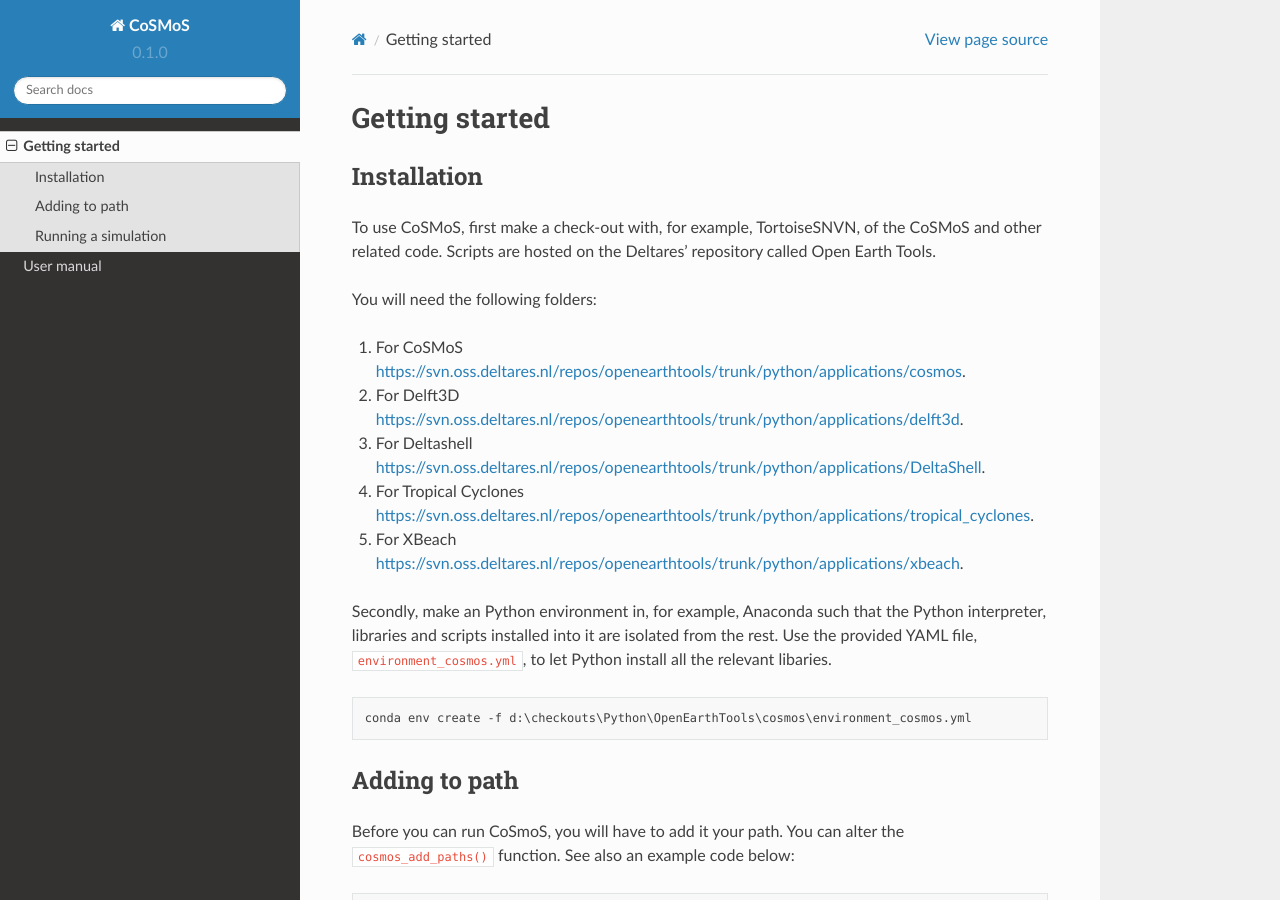
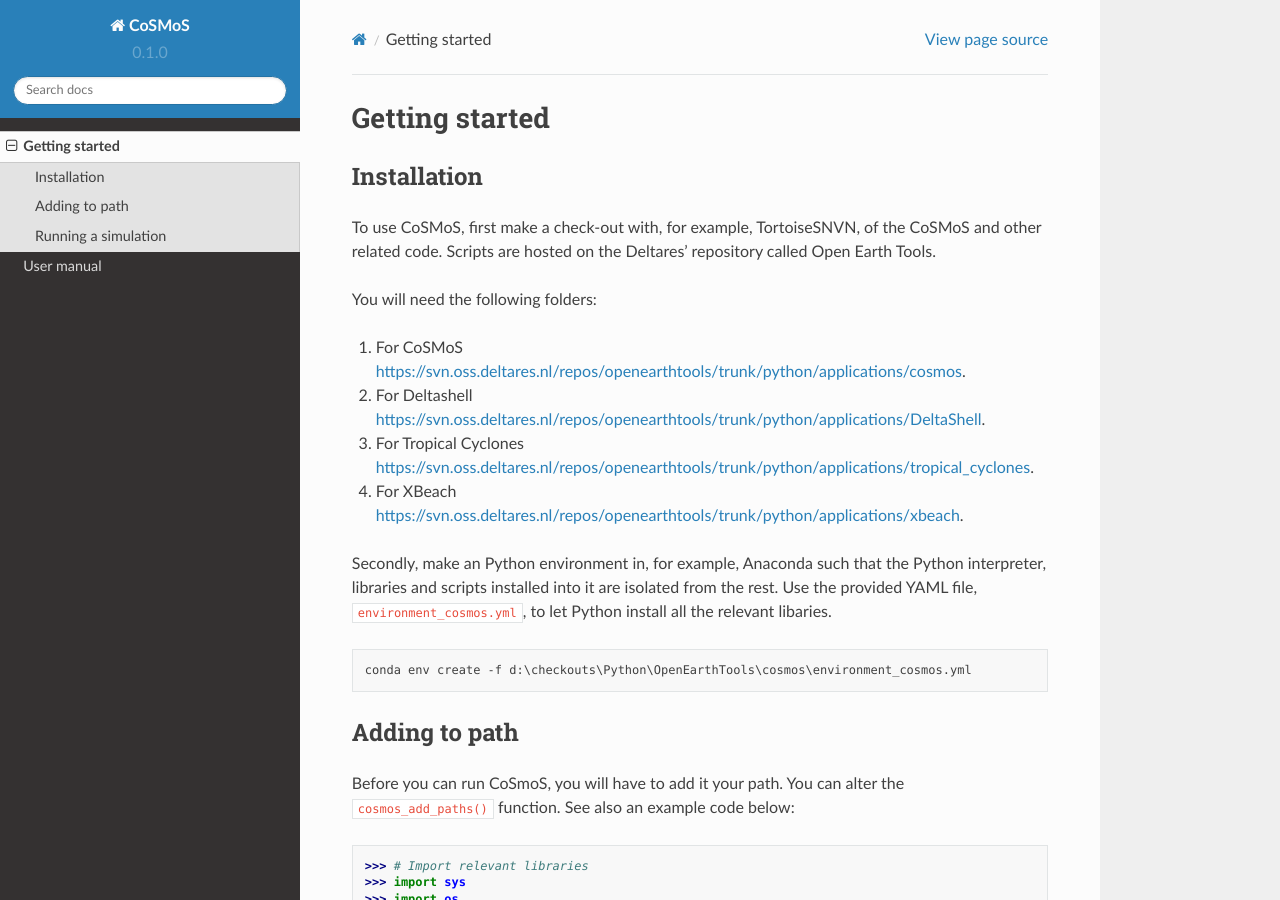
Before and after one commit to keesnederhoff/CoSMoS-docs, a Sphinx documentation site: the page built from docs/source/usage.rst, in a window 1280 px wide and 900 px high. Built offline with Sphinx 7.4.7 and the Read the Docs theme 2.0.0, drawn with Linux system fonts in a browser that asks for light colours.

Commit message:
Update usage.rst

```diff
--- a/docs/source/usage.rst
+++ b/docs/source/usage.rst
@@ -10,10 +10,9 @@ To use CoSMoS, first make a check-out with, for example, TortoiseSNVN, of the Co
 You will need the following folders:
 
 1. For CoSMoS `<https://svn.oss.deltares.nl/repos/openearthtools/trunk/python/applications/cosmos>`_.
-2. For Delft3D `<https://svn.oss.deltares.nl/repos/openearthtools/trunk/python/applications/delft3d>`_.
-3. For Deltashell `<https://svn.oss.deltares.nl/repos/openearthtools/trunk/python/applications/DeltaShell>`_.
-4. For Tropical Cyclones `<https://svn.oss.deltares.nl/repos/openearthtools/trunk/python/applications/tropical_cyclones>`_.
-5. For XBeach `<https://svn.oss.deltares.nl/repos/openearthtools/trunk/python/applications/xbeach>`_.
+2. For Deltashell `<https://svn.oss.deltares.nl/repos/openearthtools/trunk/python/applications/DeltaShell>`_.
+3. For Tropical Cyclones `<https://svn.oss.deltares.nl/repos/openearthtools/trunk/python/applications/tropical_cyclones>`_.
+4. For XBeach `<https://svn.oss.deltares.nl/repos/openearthtools/trunk/python/applications/xbeach>`_.
 
 Secondly, make an Python environment in, for example, Anaconda such that the Python interpreter, libraries and scripts installed into it are isolated from the rest. Use the provided YAML file, ``environment_cosmos.yml``, to let Python install all the relevant libaries.
 
```
